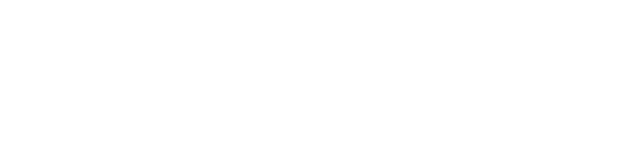
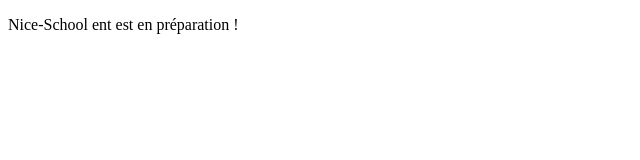
Before and after one commit to MILKAA-88/Nice-School-ent, a plain HTML site: page Welcome.html in a window 1280 px wide. Shown: the whole page, without its empty margins (0-640 px from the left). Drawn offline with Linux system fonts and the light colour scheme.

Commit message:
add texts

```diff
--- a/Welcome.html
+++ b/Welcome.html
@@ -4,11 +4,9 @@
 <head>
   <meta charset="UTF-8">
   <meta name="viewport" content="width=device-width, initial-scale=1">
-  <title></title>
+  <title> Nice-School ent</title>
 </head>
-
 <body>
-
+<p> Nice-School ent est en préparation !</p>
 </body>
-
 </html>
```
